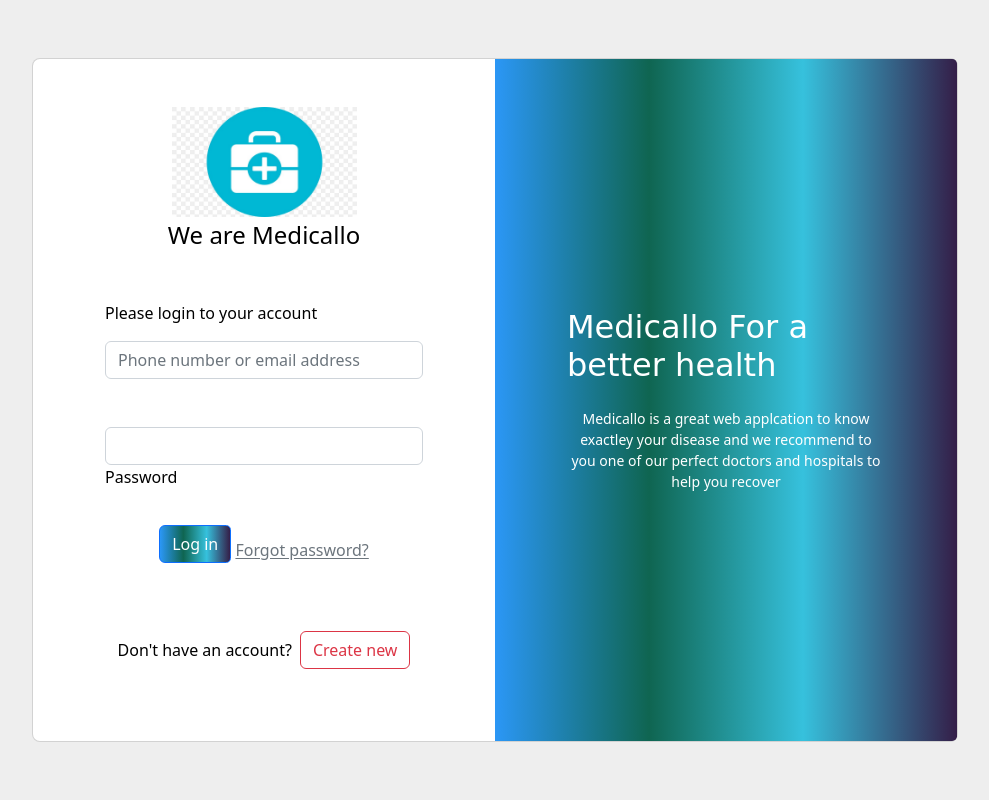
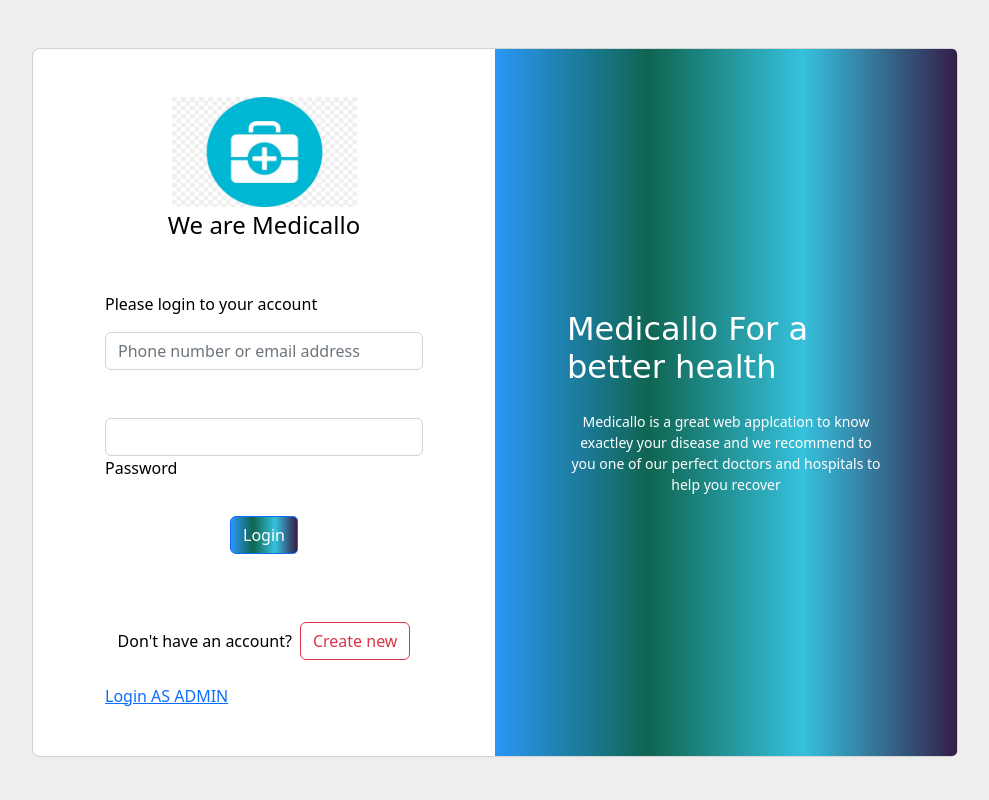
Before and after one commit to medicallo/medicallo_mvp_project, a Flask app: page /login in a window 1280 px wide. Shown: the whole page, without its empty margins (145-1134 px from the left). Run offline with Flask 2, Linux system fonts and the light colour scheme.

Commit message:
admin modification

```diff
--- a/flask_app/controllers/admins.py
+++ b/flask_app/controllers/admins.py
@@ -13,10 +13,10 @@ def login_admin():
     admin = Admin.get_one_by_email(request.form)
     if not admin:
         flash("Invalid Email","login")
-        return redirect('/admi')
+        return redirect('/login_admin')
     if not bcrypt.check_password_hash(admin.password, request.form['password']):
         flash("Invalid Password","login")
-        return redirect('/admi')
+        return redirect('/login_admin')
     session['admin_id'] =admin.id
     return redirect('/admin_dashboard')
 
@@ -27,7 +27,7 @@ def dashboard_admin():
     data ={
         'id': session['admin_id']
     }
-    return render_template("admin_dashboard.html",admin=Admin.get_by_id(data))
+    return render_template("admin_dashboard.html")
 
 @app.route('/logout')
 def logout_admin():
--- a/flask_app/controllers/users.py
+++ b/flask_app/controllers/users.py
@@ -15,6 +15,10 @@ def index():
 @app.route('/login')
 def indexr():
     return render_template('login.html')
+
+@app.route('/register')
+def registeration():
+    return render_template('signup.html')
 
 
 @app.route('/signup',methods=['POST'])
@@ -39,10 +43,10 @@ def login():
     user = User.get_one_by_email(request.form)
     if not user:
         flash("Invalid Email","login")
-        return redirect('/lo')
+        return redirect('/login')
     if not bcrypt.check_password_hash(user.password, request.form['password']):
         flash("Invalid Password","login")
-        return redirect('/lo')
+        return redirect('/login')
     session['user_id'] = user.id
     return redirect('/home')
 
--- a/flask_app/models/admin.py
+++ b/flask_app/models/admin.py
@@ -12,8 +12,7 @@ class Admin:
         self.id=data['id']
         self.email=data['email']
         self.password=data['password']
-        self.created_at=data['created_at']
-        self.updated_at=data['updated_at']
+
 
     @classmethod
     def create_admin(cls,data):
@@ -35,7 +34,7 @@ class Admin:
         result = connectToMySQL(cls.db_name).query_db(query,data)
         if len(result)<1:
             return False
-        return cls(result[0])
+        return result[0]
 
     @staticmethod
     def validate_admin(data):
--- a/flask_app/templates/home_landing.html
+++ b/flask_app/templates/home_landing.html
@@ -14,7 +14,7 @@
         <nav class="navbar navbar-light bg-light d-flex justify-content-between">
 
     <a href=""><img class="logo" src="health-care-disease-medicine-logo-png-favpng-9n2TQamp9S2ks9zMWCr4LtXjr.jpg" alt=""></a>
-    <a class="btn btn-outline-primary"  href="">Logout</a>
+    <a class="btn btn-outline-primary"  href="/logout">Logout</a>
 
 
         </nav>
--- a/flask_app/templates/landing_page.html
+++ b/flask_app/templates/landing_page.html
@@ -12,10 +12,10 @@
 </head>
 <body class="bg-secondary bg-opacity-10">
     <div class="container backgroud-color theall">
-        <nav class="navbar navbar-light bg-light d-flex justify-content-between">
+        <nav class="navbar navbar-light bg-light d-flex justify-content-end">
 
-    <a class="btn btn-primary"  href="">Home</a>
-    <a class="btn btn-primary"  href="">Login</a>
+
+    <a class="btn btn-primary"  href="/login">Login</a>
 
         </nav>
         <div class="container w-50 d-flex flex-wrap justify-content-between my-5 gap-5">
--- a/flask_app/templates/log_admin.html
+++ b/flask_app/templates/log_admin.html
@@ -13,7 +13,7 @@
       <form action="/login_admin" method="post" autocomplete="on">
 
 
-        {% with messages = get_flashed_messages(category_filter=['login']) %}
+        {% with messages = get_flashed_messages() %}
             {% if messages %}
                 <div class="alert alert-danger" role="alert">
                 <strong>Flash AHHHHHHH!!!!</strong>
--- a/flask_app/templates/login.html
+++ b/flask_app/templates/login.html
@@ -50,16 +50,15 @@
                         </div>
 
                         <div class="text-center pt-1 mb-5 pb-1">
-                          <button class="btn btn-primary btn-block fa-lg gradient-custom-2 mb-3" type="button">Log
-                            in</button>
-                          <a class="text-muted" href="#!">Forgot password?</a>
+                          <button class="btn btn-primary btn-block fa-lg gradient-custom-2 mb-3" type="submit">Login</button>
+
                         </div>
 
                         <div class="d-flex align-items-center justify-content-center pb-4">
                           <p class="mb-0 me-2">Don't have an account?</p>
-                          <a href="/"><button type="button" class="btn btn-outline-danger">Create new</button></a>
+                          <a href="/register"><button type="button" class="btn btn-outline-danger">Create new</button></a>
                         </div>
-
+                        <a href="/login/admin">Login AS ADMIN</a>
                       </form>
 
                     </div>
```
